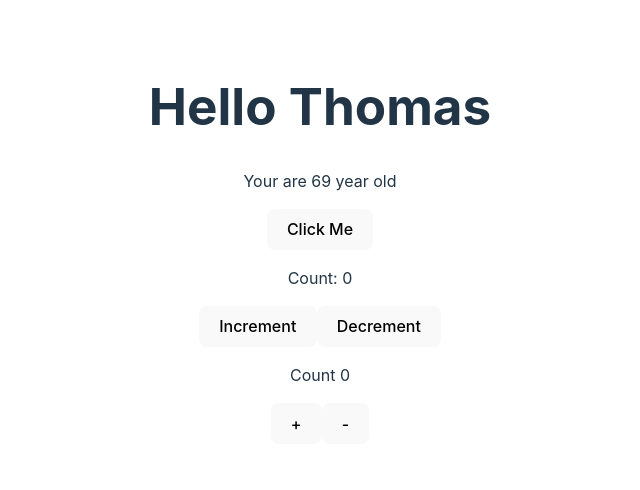
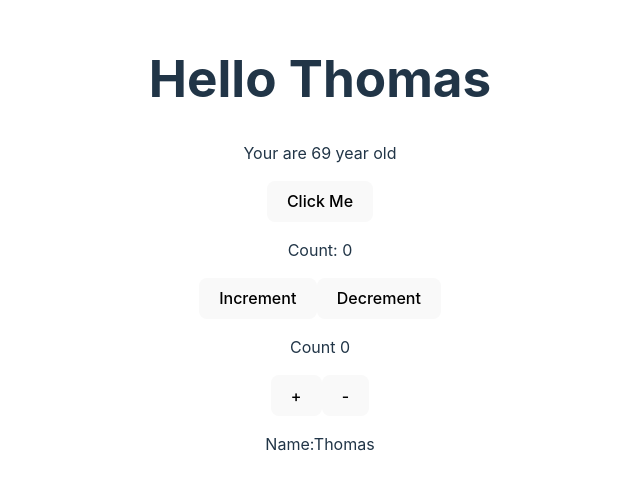
Before and after one commit to im-sanny/typescript-with-react, a React (Vite) app: page / in a window 1280 px wide. Shown: the part 156-646 px from the top of the page, without its empty margins (320-960 px from the left). Built offline with nearby package versions, Linux system fonts and the light colour scheme.

Commit message:
add: useContext hook implemented in app file

```diff
--- a/src/App.tsx
+++ b/src/App.tsx
@@ -1,19 +1,45 @@
+import React, { createContext, ReactNode, useContext, useState } from 'react';
 import './App.css';
 import Button from './Button';
 import Counter from './Counter';
 import Counter2 from './Counter2';
 import Greeting from './Greeting';
 
+interface UserContextType {
+  name: string;
+  setName: (name: string) => void;
+}
+
+const UserContext = createContext<UserContextType | undefined>(undefined);
+
+const UserProvider: React.FC<{ children: ReactNode }> = ({ children }) => {
+  const [name, setName] = useState<string>('Thomas');
+  return (
+    <UserContext.Provider value={{ name, setName }}>
+      {children}
+    </UserContext.Provider>
+  );
+};
+
+const DisplayName: React.FC = () => {
+  const user = useContext(UserContext);
+  if (!user) throw new Error('DisplayName must be used within UserProvider');
+  return <p>Name:{user.name}</p>;
+};
+
 function App() {
   const handleClick = () => alert('Button clicked');
   return (
     <>
+      <UserProvider>
         <div>
           <Greeting name="Thomas" age={69}></Greeting>
           <Button label="Click Me" onClick={handleClick}></Button>
           <Counter />
           <Counter2 />
+          <DisplayName></DisplayName>
         </div>
+      </UserProvider>
     </>
   );
 }
```
Lines whose indentation alone changed are shown as unchanged.
